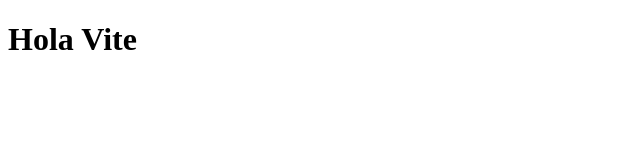
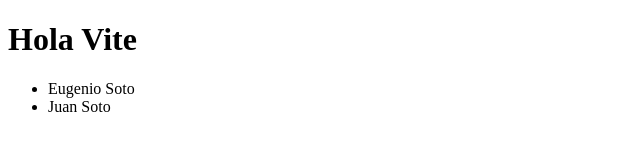
Before and after one commit to Eugenio4l1/projectoVite, a website built with Vite: page src/index.html in a window 1280 px wide. Shown: the whole page, without its empty margins (0-640 px from the left). Built offline with nearby package versions, Linux system fonts and the light colour scheme.

Commit message:
Commit TS

```diff
--- /dev/null
+++ b/src/data.json
@@ -0,0 +1,7 @@
+{
+  "message": "Hola Vite",
+  "users": [
+    { "name": "Eugenio Soto" },
+    { "name": "Juan Soto" }
+  ]
+}
--- a/src/index.html
+++ b/src/index.html
@@ -3,9 +3,10 @@
 <head>
   <meta charset="UTF-8">
   <title>Proyecto Vite</title>
+  <link rel="icon" href="data:,">
 </head>
 <body>
   <h1>Hola Vite</h1>
-  <script type="module" src="./index.js"></script>
+  <script type="module" src="./index.ts"></script>
 </body>
 </html>
--- a/src/index.js
+++ /dev/null
@@ -1 +0,0 @@
-console.log("Vite funcionando");
--- /dev/null
+++ b/src/index.ts
@@ -0,0 +1,12 @@
+import data from './data.json';
+
+console.log(data.users);
+
+const userList = document.createElement('ul');
+data.users.forEach(user => {
+  const listItem = document.createElement('li');
+  listItem.textContent = `${user.name}`;
+  userList.appendChild(listItem);
+});
+
+document.body.appendChild(userList);
```
